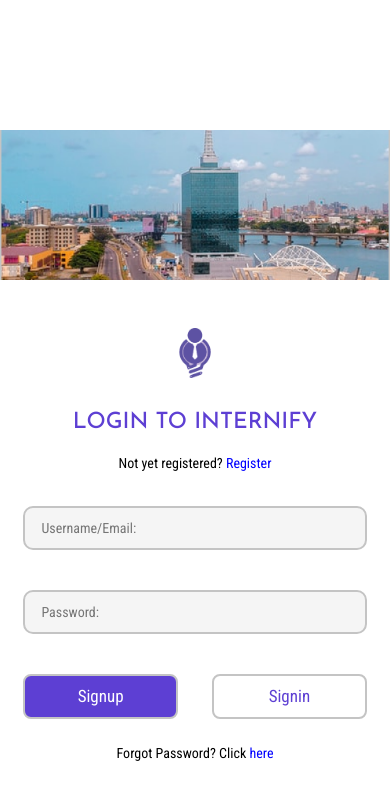
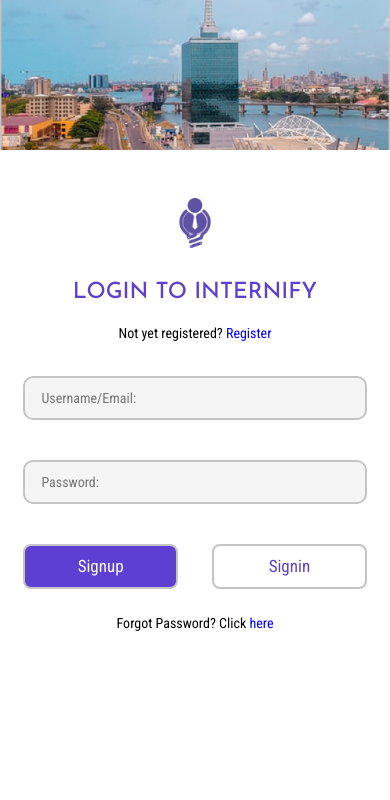
Before and after one commit to The-Anomaly/Internify, a React (Create React App) app: page /login in a window 390 px wide. Shown: the top 800 px of the page. Built offline with nearby package versions, Linux system fonts and the light colour scheme.

Commit message:
ui fixes

```diff
--- a/src/Components/Routes/Login/login.css
+++ b/src/Components/Routes/Login/login.css
@@ -17,7 +17,8 @@
   }
 @media screen and (max-width: 700px) {
     .login-wrap {
-        width: 100% !important
+        width: 100% !important;
+        justify-content: flex-end;
     }
     .login-info input {
         margin-bottom: 2.5rem;
```
